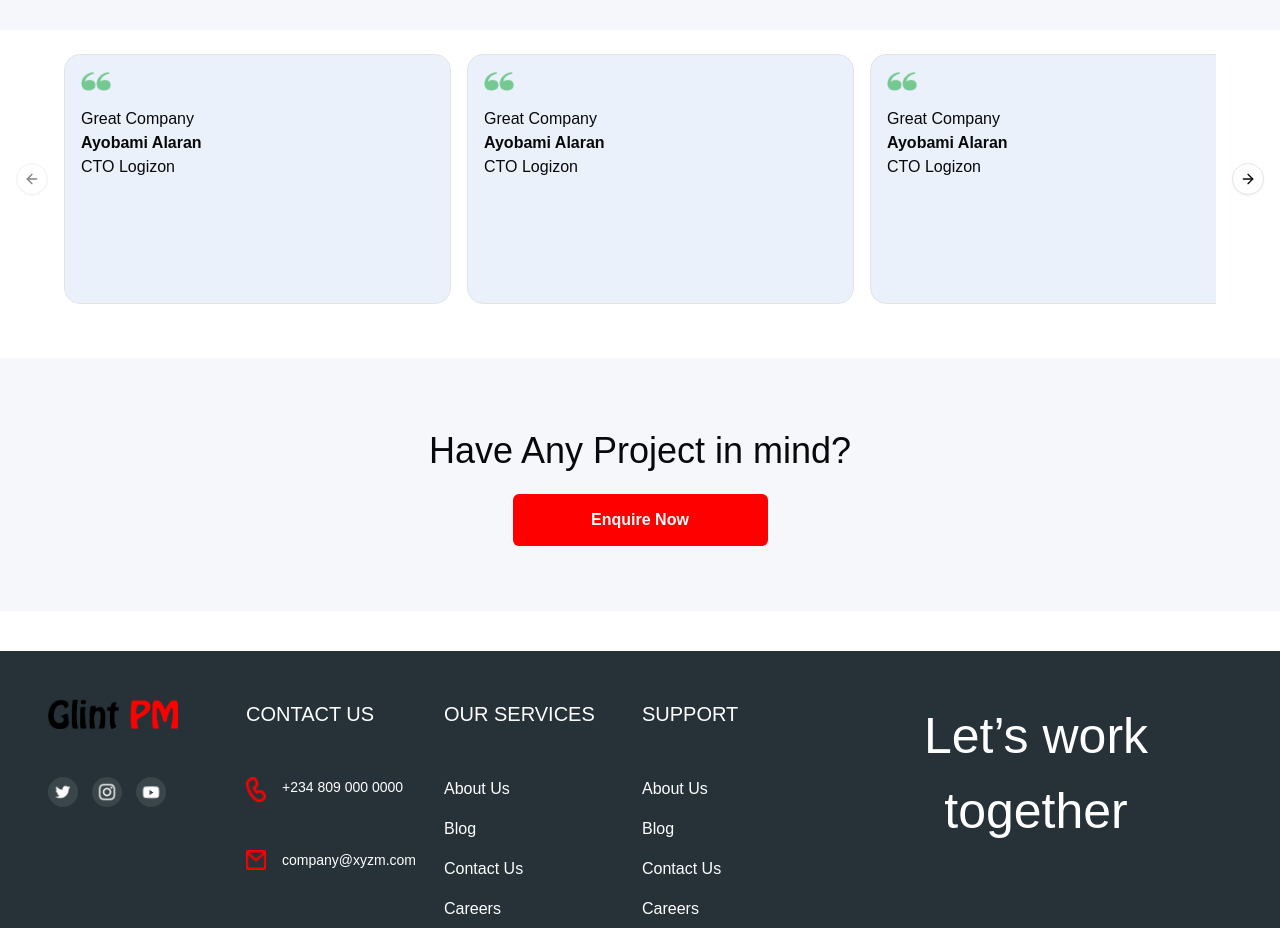
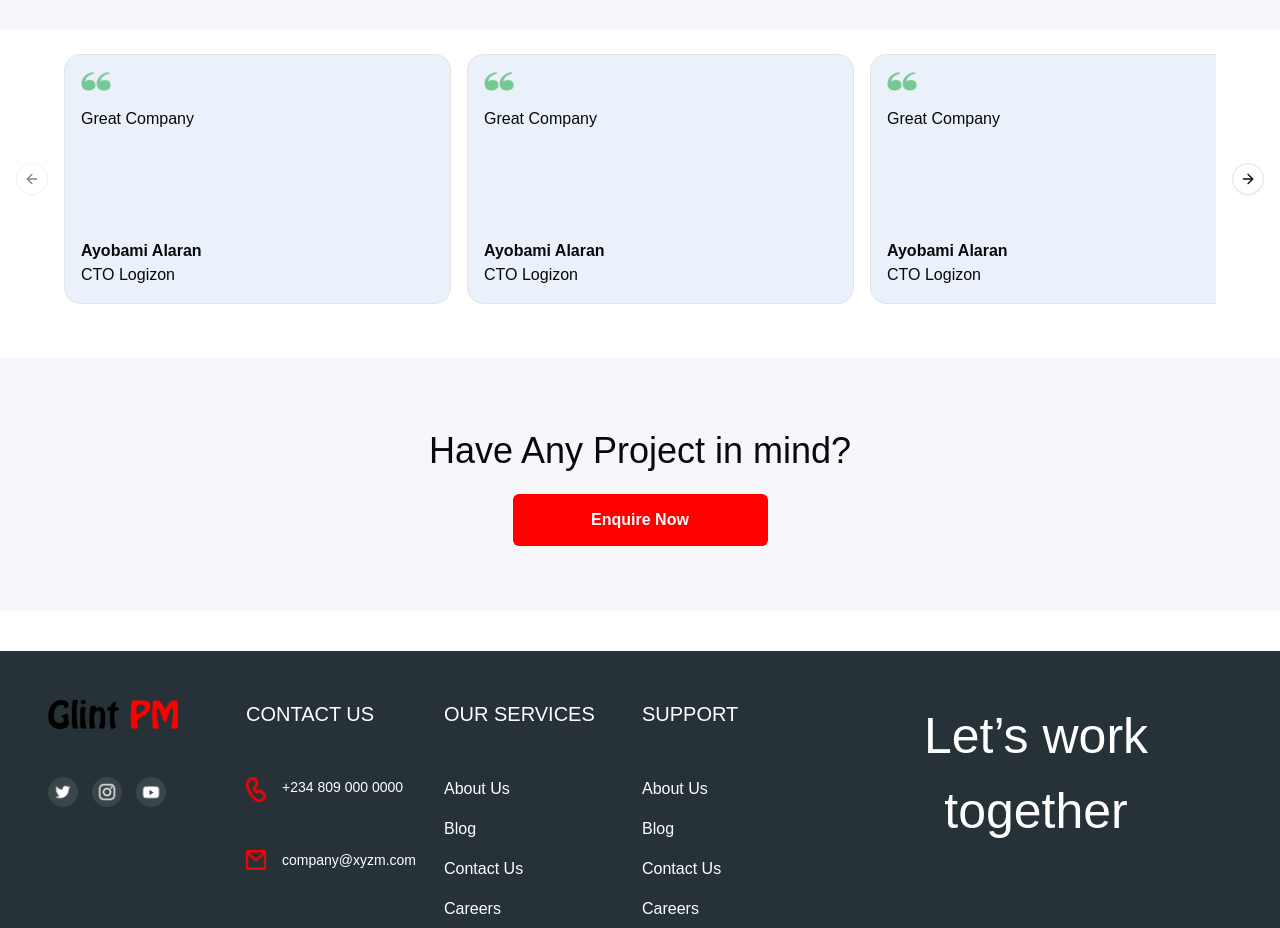
Before and after one commit to LogizonBuilds/glint_pm_frontend, a Next.js app: page / in a window 1280 px wide. Shown: the part 1760-2688 px from the top of the page. Built offline with nearby package versions, Linux system fonts and the light colour scheme.

Commit message:
refactor TestimonyCard component: improve layout for better content alignment

```diff
--- a/src/components/TestimonyCard.tsx
+++ b/src/components/TestimonyCard.tsx
@@ -10,13 +10,13 @@ type Props = {
 const TestimonyCard = ({ text, name, role }: Props) => {
     return (
         <div className='w-[387px] h-[250px] rounded-[16px] border-[1px] bg-[#EAF1FA]'>
-            <div className='flex flex-col justify-start p-4'>
+            <div className='flex flex-col h-full justify-start p-4'>
                 <Image src={"/images/quote.png"} alt='quote' width={30} height={20} />
                 <h1 className='mt-4'>
                     {text}
                 </h1>
 
-                <div className='flex flex-col bottom-0 top-0'>
+                <div className='flex flex-col justify-end h-full'>
                     <p className='font-bold'>
                         {name}
                     </p>
```
